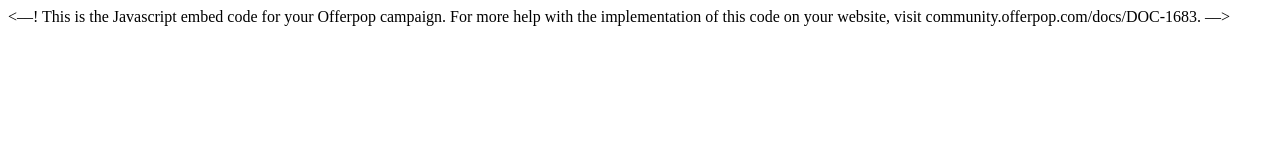
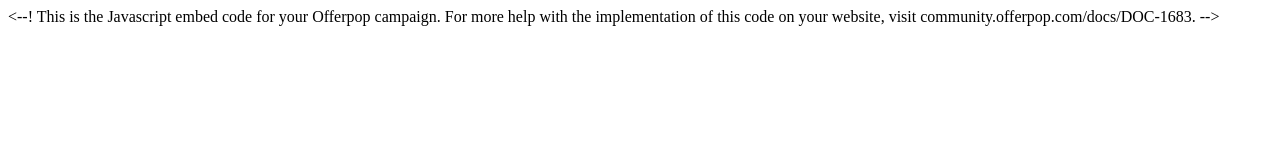
Before and after one commit to nathanhinchey/test-embeds, a plain HTML site: page index.html in a window 1280 px wide. Drawn offline with Linux system fonts and the light colour scheme.

Commit message:
Update index.html

```diff
--- a/index.html
+++ b/index.html
@@ -1,8 +1,8 @@
 <html>
 <body>
-<––! This is the Javascript embed code for your Offerpop campaign.
+<--! This is the Javascript embed code for your Offerpop campaign.
 For more help with the implementation of this code on your website,
-visit community.offerpop.com/docs/DOC-1683. ––>
+visit community.offerpop.com/docs/DOC-1683. -->
 
 <div id='op-experience' experience-id='56f5446b787d317fac395b17'></div>
 <script src='//s3.amazonaws.com/com.offerpop.experiences.intg.static/js/campaign.js'></script>
```
